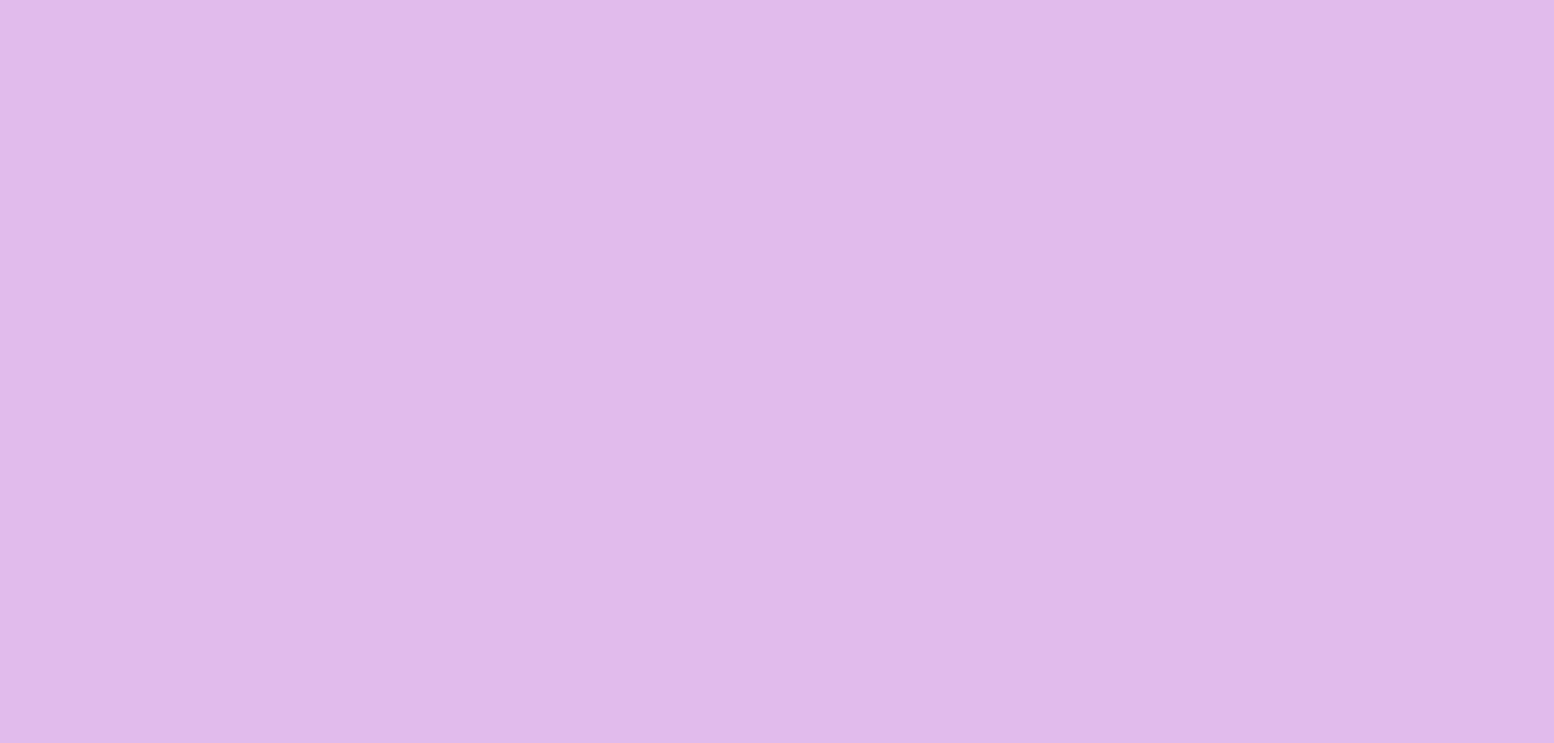
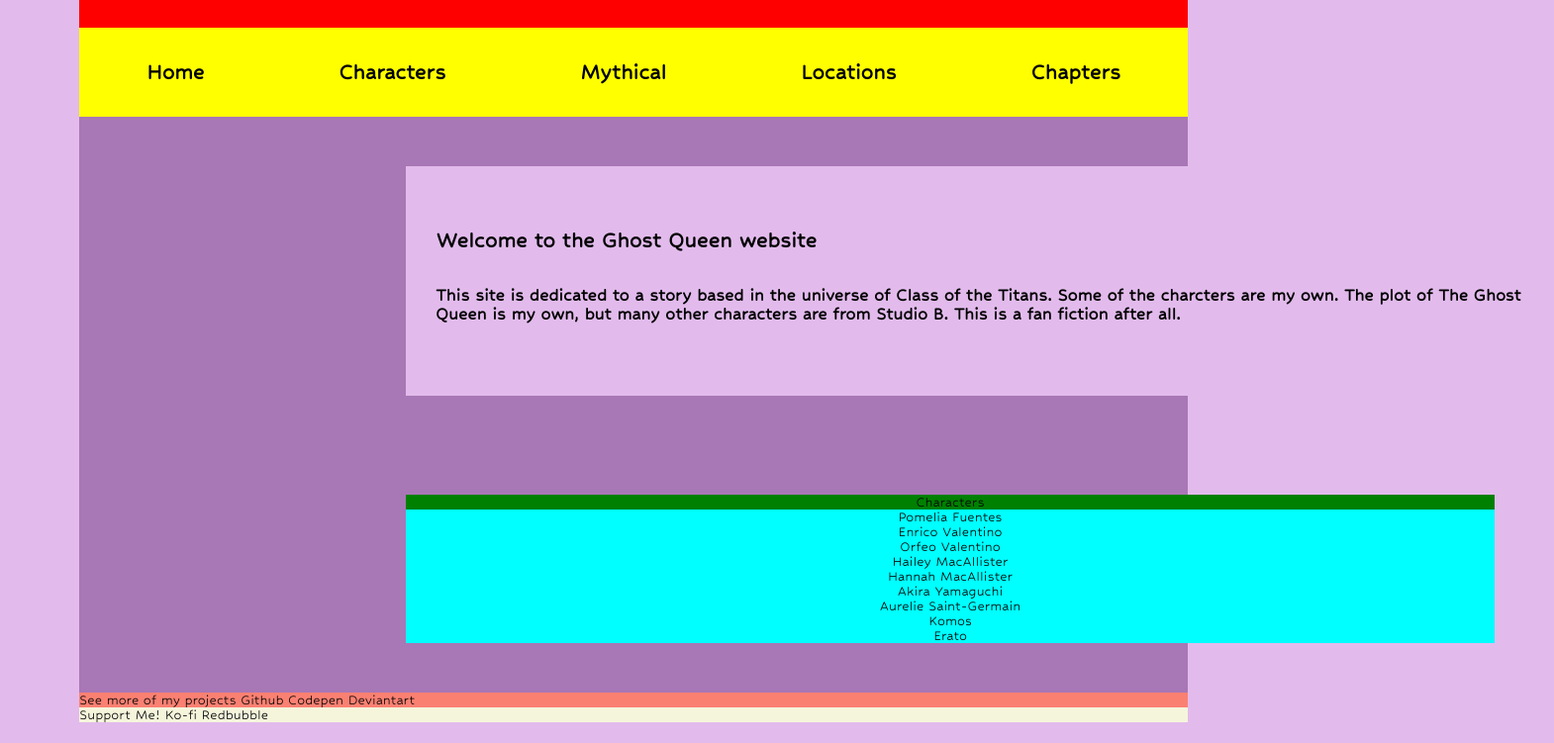
Before and after one commit to ViLinh27/COTT_fanficSite, a React (Create React App) app in the folder fanfic-site/: page / in a window 1280 px wide. Shown: the part 285-1036 px from the top of the page at 99% size, 1570 px wide, since content can reach past the window. Before the commit the page ends 800 px from the top, so only its background shows below. Built offline with nearby package versions, Linux system fonts and the light colour scheme.

Commit message:
add fonts and more stuff
need towork on char grid

```diff
--- a/fanfic-site/src/App.css
+++ /dev/null
@@ -1,14 +0,0 @@
-/*
-bg color: E2BBEC
-inner bg: A877B5
-font: https://fonts.google.com/specimen/Hubballi
-*/
-body {
-  background-color: #e2bbec;
-}
-
-.App {
-  text-align: left;
-  margin: 3rem 5rem;
-  background-color: red;
-}
--- a/fanfic-site/src/App.js
+++ b/fanfic-site/src/App.js
@@ -1,12 +1,72 @@
 
-import './App.css';
+import './App.scss';
 
 function App() {
   return (
     <div className="App">
-      <h1>Class of the Titans - The Ghost Queen</h1>
-      <h2>Original show by Studio B</h2>
-      <h3>Fanfiction by Linh Nguyen</h3>
+      <div className="Title">
+        <h1>Class of the Titans - The Ghost Queen</h1>
+        <h2>Original show by Studio B</h2>
+        <h3>Fanfiction by Linh Nguyen</h3>
+      </div>
+
+      <div className="Navbar">
+          <h4>Home</h4>
+          <h4>Characters</h4>
+          <h4>Mythical</h4>
+          <h4>Locations</h4>
+          <h4>Chapters</h4>
+      </div>
+
+      <div className="Content">
+        <div className="Welcome-square">
+          <h4>Welcome to the Ghost Queen website</h4>
+          <h5>
+            This site is dedicated to a story based in the universe
+            of Class of the Titans. Some of the charcters are my
+            own. The plot of The Ghost Queen is my own, but
+            many other characters are from Studio B. This is a fan
+            fiction after all.
+
+          </h5>
+
+        </div>
+
+        <div className="Char-square">
+          <div className="char-header">Characters</div>
+          <div className="character-prev">Pomelia Fuentes</div>
+          <div className="character-prev">Enrico Valentino</div>
+          <div className="character-prev">Orfeo Valentino</div>
+
+          <div className="character-prev">Hailey MacAllister</div>
+          <div className="character-prev">Hannah MacAllister</div>
+          <div className="character-prev">Akira Yamaguchi</div>
+
+          <div className="character-prev">Aurelie Saint-Germain</div>
+          <div className="character-prev">Komos</div>
+          <div className="character-prev">Erato</div>
+        </div>
+
+        <div className="Site-at-a-glance">
+
+        </div>
+      </div>
+
+      <div className="Footer">
+        <div className="see-more-proj">
+            See more of my projects
+            Github
+            Codepen
+            Deviantart
+        </div>
+
+        <div className="support-me">
+          Support Me!
+          Ko-fi
+          Redbubble
+        </div>
+      </div>
+
     </div>
   );
 }
--- /dev/null
+++ b/fanfic-site/src/App.scss
@@ -0,0 +1,120 @@
+/*
+bg color: E2BBEC
+inner bg: A877B5
+font: https://fonts.google.com/specimen/Hubballi
+*/
+@font-face {
+    font-family: "Regular-font";
+    src: url("../public/assets/fonts/Hubballi/Hubballi-Regular.ttf") format("truetype");
+}
+
+h1 {
+    font-size: 50px;
+}
+
+h2 {
+    font-size: 40px;
+}
+
+h3 {
+    font-size: 30px;
+}
+
+h4 {
+    font-size: 25px;
+}
+
+h5 {
+    font-size: 20px;
+}
+
+body {
+    background-color: #e2bbec;
+    font-family: Regular-font;
+}
+
+.App {
+    text-align: left;
+    margin: 100px 80px;
+    background-color: red;
+    /*standin*/
+}
+
+.Title {
+    background-color: orange;
+    /*standin*/
+}
+
+.Navbar {
+    background-color: yellow;
+    /*standin*/
+    text-align: center;
+    display: flex;
+    flex-direction: row;
+    justify-content: space-around;
+    align-items: center;
+}
+
+.Content {
+    background-color: #A877B5;
+    width: 100%;
+    display: flex;
+    flex-direction: column;
+    justify-content: space-between;
+    align-content: center;
+}
+
+.Welcome-square {
+    background-color: #e2bbec;
+    width: 1100px;
+    height: 172px;
+    margin: 50px 330px;
+    padding: 30px;
+}
+
+.char-header {
+    grid-area: "char-header";
+    width: 1100px;
+    display: flex;
+    align-items: center;
+    justify-content: center;
+    text-align: center;
+}
+
+.character-prev {
+    background-color: aqua;
+    /*standin*/
+    //margin: 30px;
+    display: flex;
+    align-items: center;
+    justify-content: center;
+    text-align: center;
+}
+
+.Char-square {
+    background-color: green;
+    /*standin*/
+    width: 1100px;
+    height: inherit;
+    margin: 50px 330px;
+}
+
+.Site-at-a-glance {
+    background-color: blue;
+    /*standin*/
+}
+
+.Footer {
+    background-color: pink;
+    /*standin*/
+}
+
+.see-more-proj {
+    background-color: salmon;
+    /*standin*/
+}
+
+.support-me {
+    background-color: beige;
+    /*standin*/
+}
```
Also changed, not shown: fanfic-site/public/assets/fonts/Hubballi/Hubballi-Regular.ttf (added), fanfic-site/public/assets/fonts/Hubballi/OFL.txt (added), 1 other file (tests, documents, lock files or other folders).
